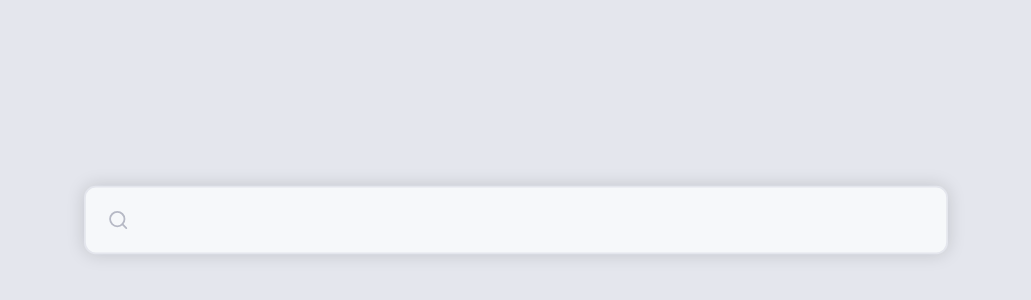
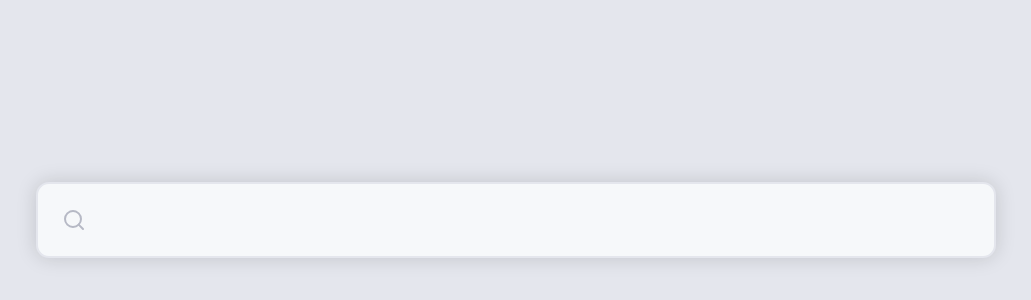
Before and after one commit to javieri-empathy/vue-search-box-transitions, a Vue app: page / in a window 1280 px wide. Shown: the part 298-598 px from the top of the page, without its empty margins (124-1155 px from the left). Built offline with nearby package versions, Linux system fonts and the light colour scheme.

Commit message:
Remove focus transition

```diff
--- a/src/components/SearchBox.vue
+++ b/src/components/SearchBox.vue
@@ -1,5 +1,5 @@
 <template>
-  <div :class="cssClasses" class="search-box">
+  <div class="search-box">
     <div class="search-box__input-wrapper">
       <SearchIcon :is-loading="isLoading" class="search-box__icon" />
       <input
@@ -54,13 +54,7 @@ export default Vue.extend({
       ],
     };
   },
-  computed: {
-    cssClasses(): Record<string, boolean> {
-      return {
-        "search-box--has-focus": this.hasFocus,
-      };
-    },
-  },
+  computed: {},
   methods: {
     fakeSearch(): void {
       this.isLoading = true;
@@ -133,13 +127,4 @@ $input-height: 3em;
     height: 100%;
   }
 }
-
-.search-box {
-  transition: transform 0.3s var(--ease-out-back);
-  transform: scale(0.9);
-
-  &--has-focus {
-    transform: scale(1);
-  }
-}
 </style>
```
